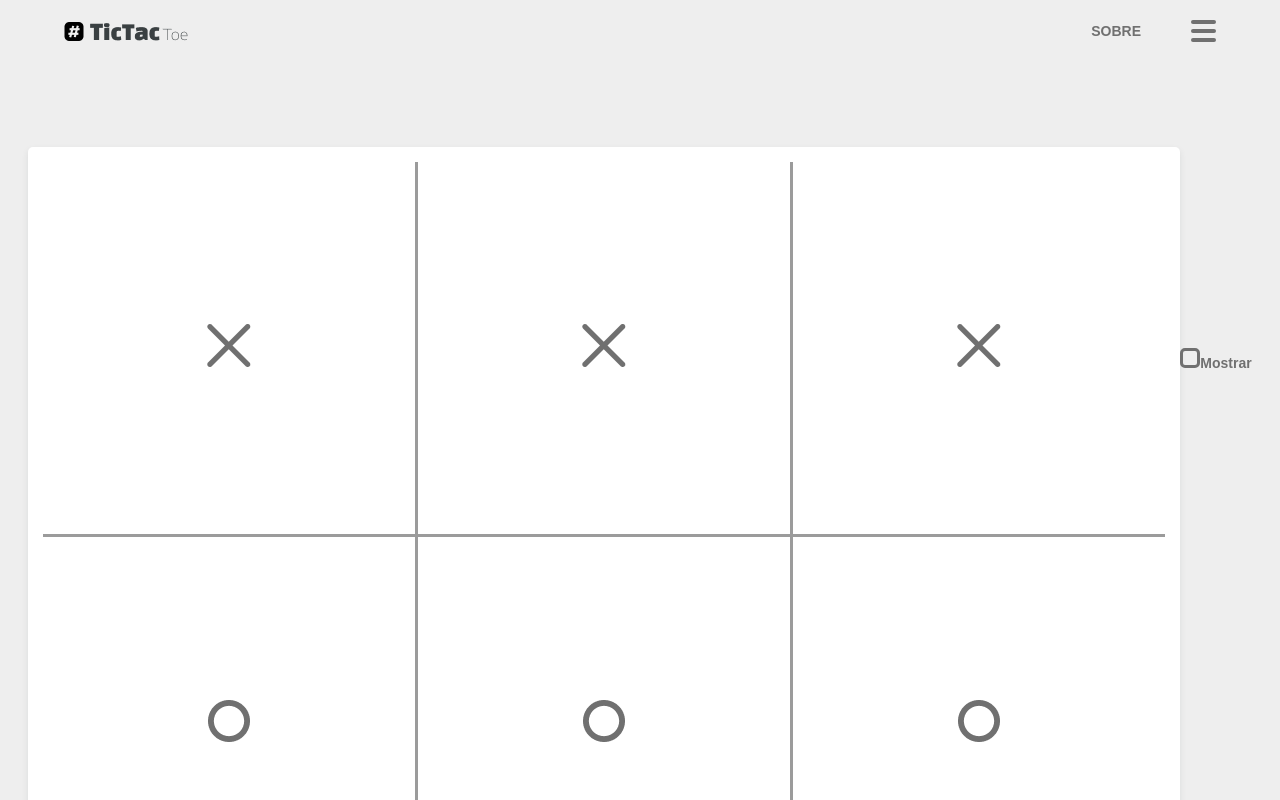
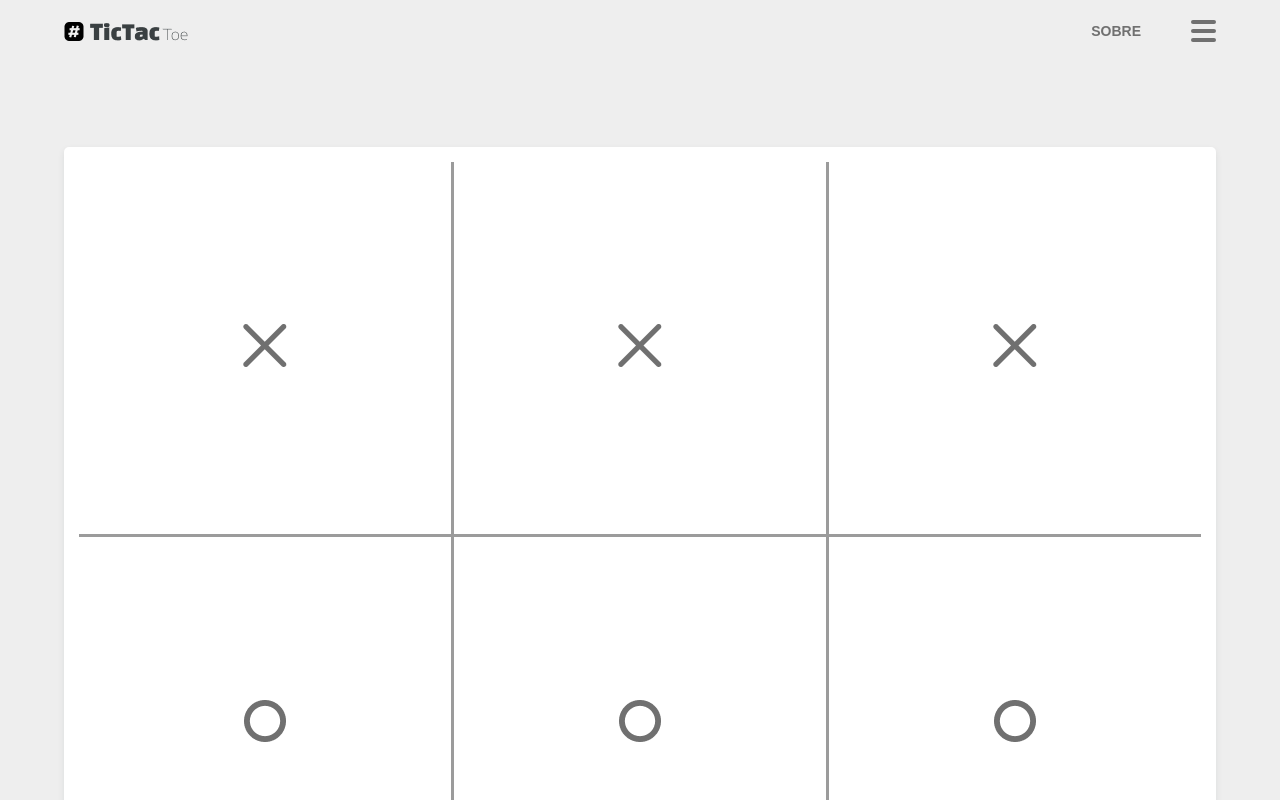
Before and after one commit to TitanCodeXD/tic-tac-toe, a React (Create React App) app: page / in a window 1280 px wide. Shown: the top 800 px of the page. Built offline with nearby package versions, Linux system fonts and the light colour scheme; a web font is replaced by a local one.

Commit message:
Posicionar o Checkbox

```diff
--- a/src/App.css
+++ b/src/App.css
@@ -23,4 +23,5 @@
   box-sizing: border-box;
   width: 90vw;
   height: 90vw;
+  margin-bottom: 40px;
 }
--- a/src/Objects/CheckBox/styles.css
+++ b/src/Objects/CheckBox/styles.css
@@ -1,5 +1,11 @@
 .input {
     display: none;
+
+}
+
+.label{
+display: inline-flex;
+align-items: center;
 }
 
 .label::before {
@@ -11,9 +17,11 @@
     cursor: pointer;
     width: 20px;
     height: 20px;
+    margin-right: 5px;
 }
 
 
 .input:checked + .label::before{
 background-color: var(--color-first);
+
 }
```
